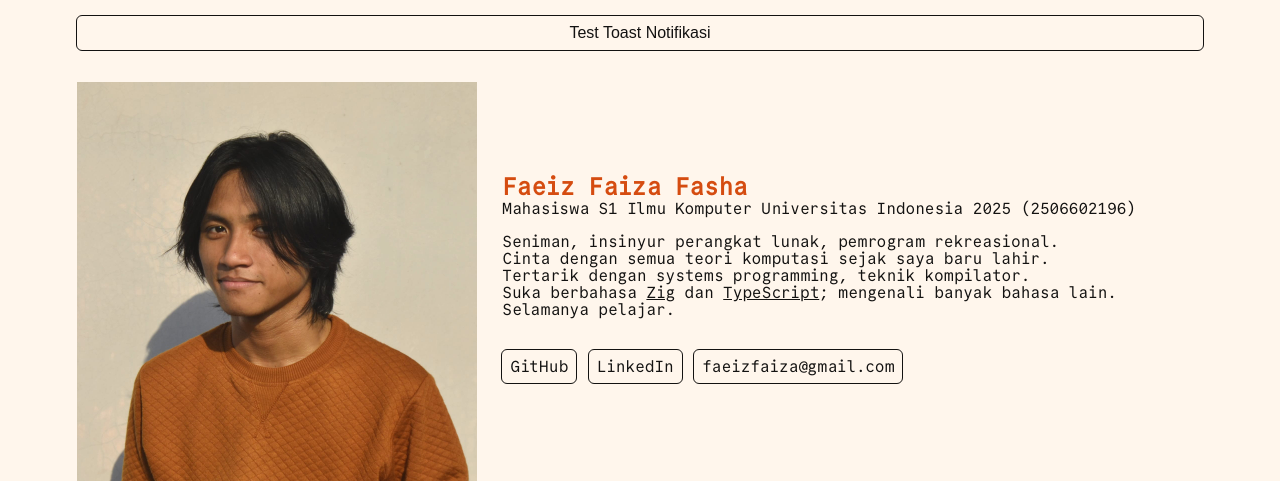
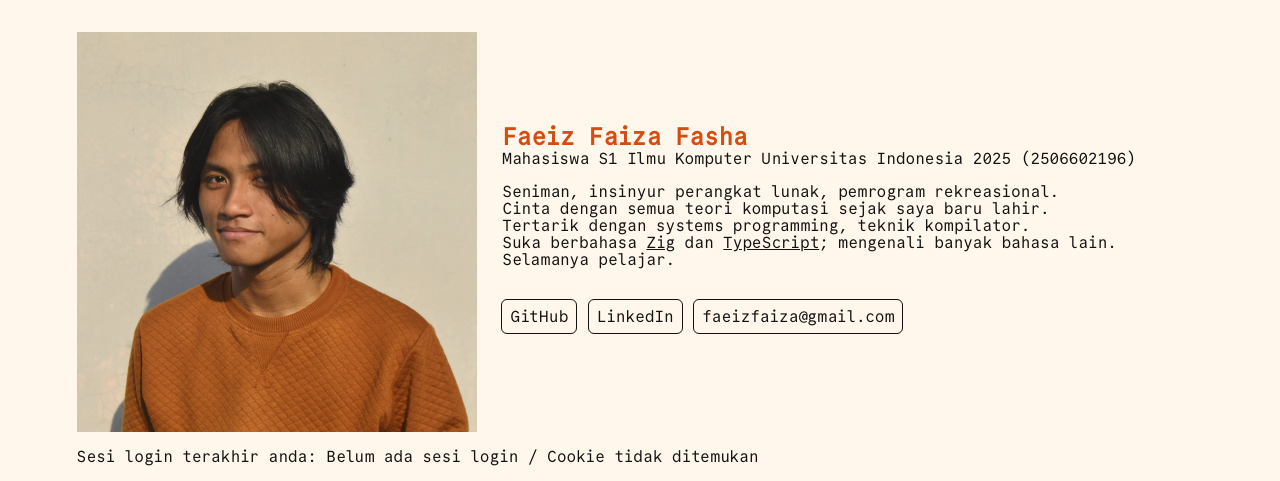
Before and after one commit to faeiz-ff/myportofolio, a Django app: page / in a window 1280 px wide. Shown: the part 109-590 px from the top of the page. Run offline with Django 5.2, Linux system fonts and the light colour scheme.

Commit message:
feat: delete toast button test

```diff
--- a/templates/base.html
+++ b/templates/base.html
@@ -30,9 +30,6 @@
             {% endif %}
         </nav>
     </header>
-    <button class="button button-secondary" onclick="showToast('Notifikasi Sistem', 'Data berhasil dimuat dengan baik!', 'success')">
-        Test Toast Notifikasi
-    </button>
     <main>
         {% if messages %}
         <div class="messages-container">
```
